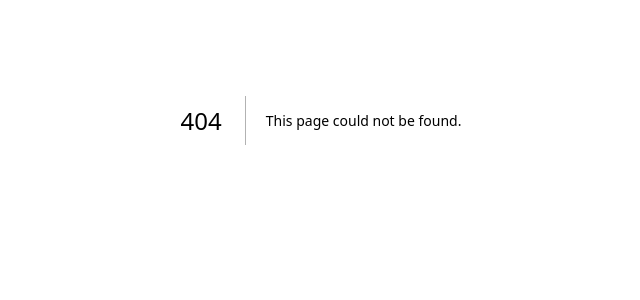
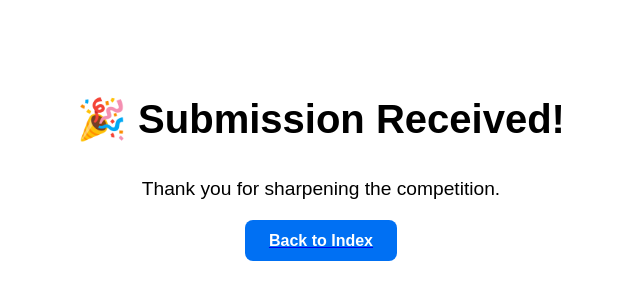
Before and after one commit to J2PIn/sharpen-mvp, a Next.js app: page /submit-success in a window 1280 px wide. Before the commit this address had no page. Shown: the part 280-580 px from the top of the page, without its empty margins (319-959 px from the left). Built offline with nearby package versions, Linux system fonts and the light colour scheme.

Commit message:
Fix clean submit success page

```diff
--- /dev/null
+++ b/pages/submit-success.tsx
@@ -0,0 +1,25 @@
+import Link from 'next/link';
+
+export default function SubmitSuccess() {
+  return (
+    <div style={{ minHeight: '100vh', display: 'flex', flexDirection: 'column', justifyContent: 'center', alignItems: 'center', padding: '2rem', fontFamily: 'sans-serif', textAlign: 'center' }}>
+      <h1 style={{ fontSize: '2.5rem', marginBottom: '1rem' }}>🎉 Submission Received!</h1>
+      <p style={{ fontSize: '1.2rem', marginBottom: '2rem' }}>
+        Thank you for sharpening the competition.
+      </p>
+      <Link href="/agencies">
+        <a style={{
+          backgroundColor: '#0070f3',
+          color: '#fff',
+          padding: '0.75rem 1.5rem',
+          borderRadius: '8px',
+          fontWeight: 'bold',
+          fontSize: '1rem',
+          textDecoration: 'none'
+        }}>
+          Back to Index
+        </a>
+      </Link>
+    </div>
+  );
+}
```
